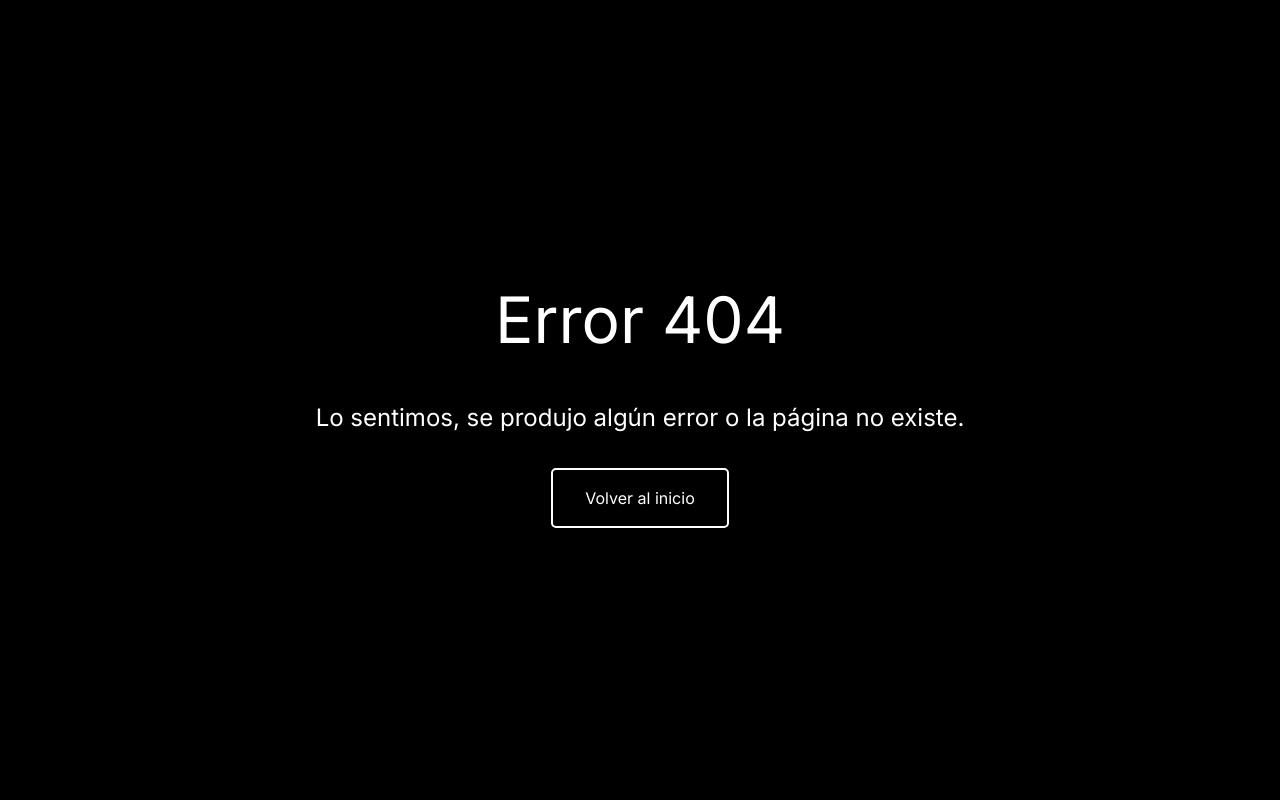
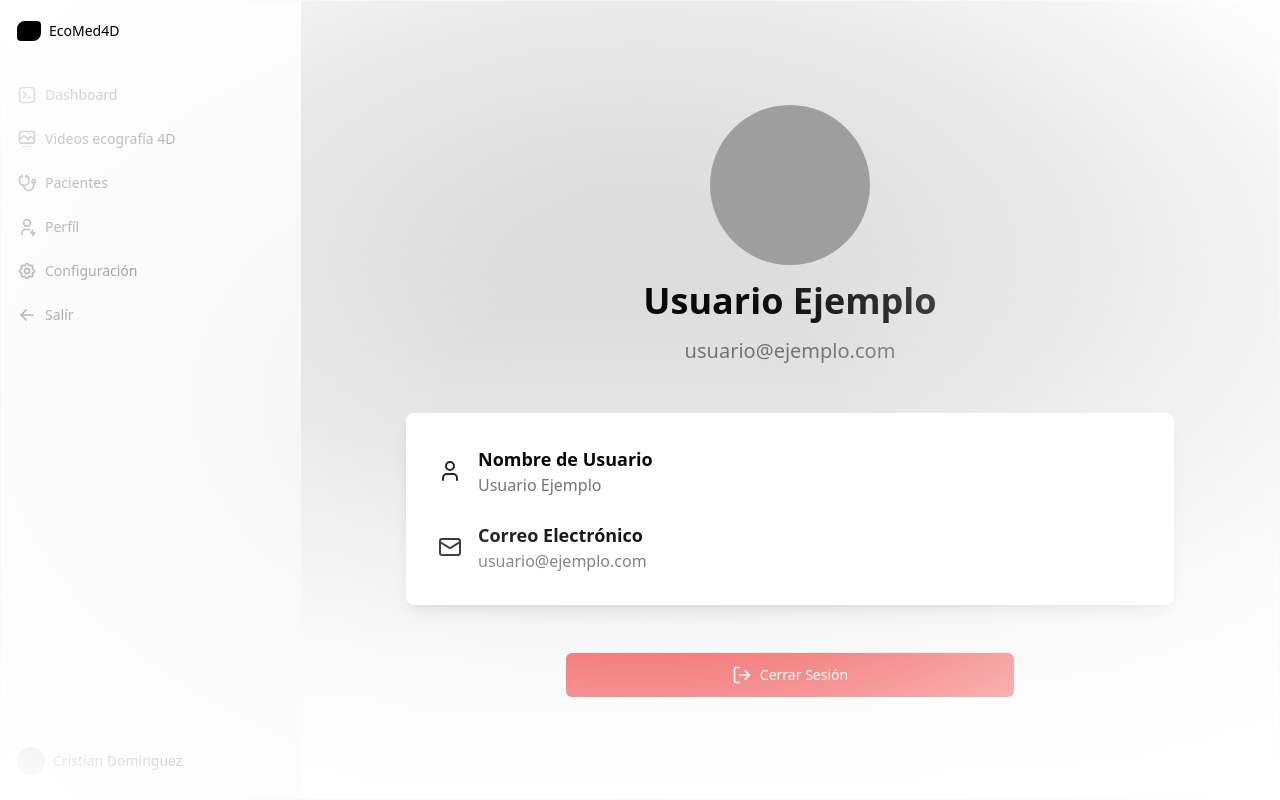
Before and after one commit to CristianCDG/EcoMed4D, a Next.js app in the folder frontend/: page /perfil in a window 1280 px wide. Before the commit this address had no page. Built offline with nearby package versions, Linux system fonts and the light colour scheme; grey boxes are pictures that could not be loaded.

Commit message:
pagina de perfil

```diff
--- a/frontend/components/Dashboard.tsx
+++ b/frontend/components/Dashboard.tsx
@@ -1,4 +1,5 @@
-// Archivo: components/DashboardPage.js
+
+"use client";
 import React, { useState } from "react";
 import { SidebarComponent } from "./Sidebar";
 import { cn } from "../utils/cn";
--- a/frontend/components/Sidebar.tsx
+++ b/frontend/components/Sidebar.tsx
@@ -39,7 +39,7 @@ export const SidebarComponent = ({ open, setOpen }) => {
     },
     {
       label: "Perfíl",
-      href: "#",
+      href: "perfil",
       icon: (
         <IconUserBolt className="text-neutral-700 dark:text-neutral-200 h-5 w-5 flex-shrink-0" />
       ),
--- /dev/null
+++ b/frontend/components/perfilUsuario.tsx
@@ -0,0 +1,58 @@
+"use client";
+import React, { useState } from "react";
+import { SidebarComponent } from "./Sidebar";
+import { Avatar, AvatarFallback, AvatarImage } from "@/components/ui/avatar"
+import { Button } from "@/components/ui/button"
+import { LogOut, Mail, User } from "lucide-react"
+import { cn } from "../utils/cn";
+
+export default function ProfilePage() {
+  const [open, setOpen] = useState(false);
+  return (
+    <div
+    className={cn(
+      "rounded-md flex flex-col md:flex-row bg-gray-100 dark:bg-neutral-800 w-full flex-1 mx-auto border border-neutral-200 dark:border-neutral-700 overflow-hidden",
+      "h-screen w-full"
+    )}
+  >
+    <SidebarComponent open={open} setOpen={setOpen} />
+    <div className="flex-grow flex flex-col justify-center items-center bg-gradient-to-b from-primary/20 to-background min-h-screen">
+        <div className="container px-4 py-16">
+          <div className="max-w-3xl mx-auto space-y-12">
+            <div className="text-center space-y-4">
+              <Avatar className="w-40 h-40 mx-auto">
+                <AvatarImage src="https://avatars.githubusercontent.com/u/1561955?v=4" alt="Foto de perfil" />
+                <AvatarFallback>Cristian</AvatarFallback>
+              </Avatar>
+              <h1 className="text-4xl font-bold">Usuario Ejemplo</h1>
+              <p className="text-xl text-muted-foreground">usuario@ejemplo.com</p>
+            </div>
+
+            <div className="bg-card rounded-lg shadow-lg p-8 space-y-6">
+              <div className="flex items-center space-x-4">
+                <User className="w-6 h-6 text-primary" />
+                <div>
+                  <h2 className="text-lg font-semibold">Nombre de Usuario</h2>
+                  <p className="text-muted-foreground">Usuario Ejemplo</p>
+                </div>
+              </div>
+              <div className="flex items-center space-x-4">
+                <Mail className="w-6 h-6 text-primary" />
+                <div>
+                  <h2 className="text-lg font-semibold">Correo Electrónico</h2>
+                  <p className="text-muted-foreground">usuario@ejemplo.com</p>
+                </div>
+              </div>
+            </div>
+
+            <div className="text-center">
+              <Button variant="destructive" size="lg" className="w-full max-w-md">
+                <LogOut className="mr-2 h-5 w-5" /> Cerrar Sesión
+              </Button>
+            </div>
+          </div>
+        </div>
+      </div>
+    </div>
+  );
+}
--- /dev/null
+++ b/frontend/components/ui/avatar.tsx
@@ -0,0 +1,50 @@
+"use client"
+
+import * as React from "react"
+import * as AvatarPrimitive from "@radix-ui/react-avatar"
+
+import { cn } from "@/lib/utils"
+
+const Avatar = React.forwardRef<
+  React.ElementRef<typeof AvatarPrimitive.Root>,
+  React.ComponentPropsWithoutRef<typeof AvatarPrimitive.Root>
+>(({ className, ...props }, ref) => (
+  <AvatarPrimitive.Root
+    ref={ref}
+    className={cn(
+      "relative flex h-10 w-10 shrink-0 overflow-hidden rounded-full",
+      className
+    )}
+    {...props}
+  />
+))
+Avatar.displayName = AvatarPrimitive.Root.displayName
+
+const AvatarImage = React.forwardRef<
+  React.ElementRef<typeof AvatarPrimitive.Image>,
+  React.ComponentPropsWithoutRef<typeof AvatarPrimitive.Image>
+>(({ className, ...props }, ref) => (
+  <AvatarPrimitive.Image
+    ref={ref}
+    className={cn("aspect-square h-full w-full", className)}
+    {...props}
+  />
+))
+AvatarImage.displayName = AvatarPrimitive.Image.displayName
+
+const AvatarFallback = React.forwardRef<
+  React.ElementRef<typeof AvatarPrimitive.Fallback>,
+  React.ComponentPropsWithoutRef<typeof AvatarPrimitive.Fallback>
+>(({ className, ...props }, ref) => (
+  <AvatarPrimitive.Fallback
+    ref={ref}
+    className={cn(
+      "flex h-full w-full items-center justify-center rounded-full bg-muted",
+      className
+    )}
+    {...props}
+  />
+))
+AvatarFallback.displayName = AvatarPrimitive.Fallback.displayName
+
+export { Avatar, AvatarImage, AvatarFallback }
--- a/frontend/package.json
+++ b/frontend/package.json
@@ -9,7 +9,10 @@
     "lint": "next lint"
   },
   "dependencies": {
+    "@radix-ui/react-avatar": "^1.1.1",
     "@radix-ui/react-slot": "^1.1.0",
+    "add": "^2.0.6",
+    "avatar": "^0.1.0",
     "class-variance-authority": "^0.7.0",
     "clsx": "^2.1.1",
     "framer-motion": "^11.11.0",
--- /dev/null
+++ b/frontend/pages/perfil.tsx
@@ -0,0 +1,16 @@
+import React from "react";
+import ProfilePage from "@/components/perfilUsuario";
+
+
+const perfil = () => {
+  return (
+    <div className="pb-20 pt-36">
+      <div className="h-screen w-full dark:bg-black-100 bg-white flex items-center justify-center absolute top-0 left-0 ">
+        <div className="absolute pointer-events-none inset-0 flex items-center justify-center dark:bg-black-100 bg-white [mask-image:radial-gradient(ellipse_at_center,transparent_20%,black)]" />
+        < ProfilePage/>
+      </div>
+    </div>
+  );
+};
+
+export default perfil;
```
Also changed, not shown: 1 other file (tests, documents, lock files or other folders).
